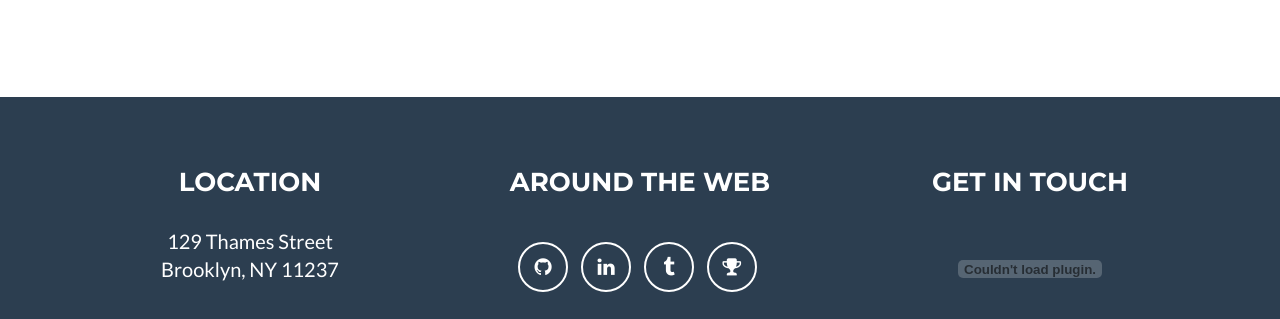
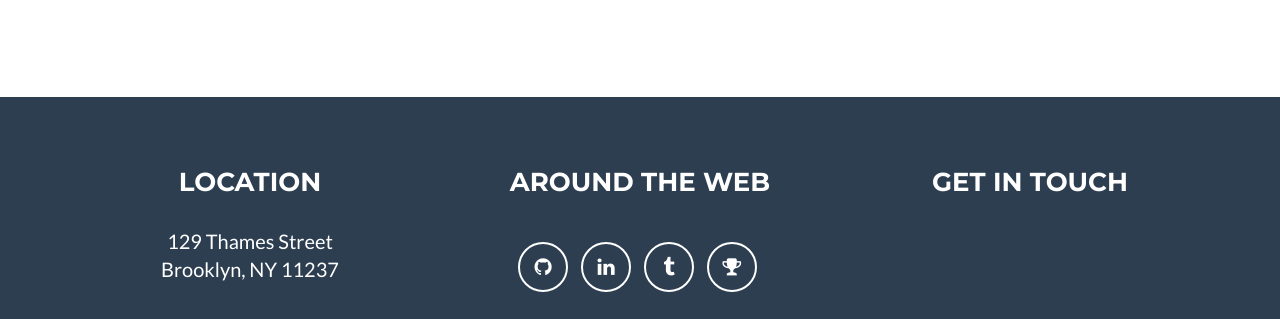
Before and after one commit to lonewarrior556/lonewarrior556.github.io, a plain HTML site: page index.html in a window 1280 px wide. Shown: the part 3132-3451 px from the top of the page. Drawn offline with nearby package versions, Linux system fonts and the light colour scheme.

Commit message:
Update index.html

```diff
--- a/index.html
+++ b/index.html
@@ -336,7 +336,9 @@
                     </div>
                     <div class="footer-col col-md-4">
                         <h3>Get in touch</h3>
-                        <p><object type="application/x-shockwave-flash" data="https://clients4.google.com/voice/embed/webCallButton" width="230" height="85"><param name="movie" value="https://clients4.google.com/voice/embed/webCallButton" /><param name="wmode" value="transparent" /><param name="FlashVars" value="id=c7c14920dbb98b1f1c7bba9955782c6e8aa33742&style=0" /></object></p>
+                        <p>
+                          <script type="text/javascript" src="http://feedjit.com/serve/?vv=1515&amp;tft=3&amp;dd=0&amp;wid=&amp;pid=0&amp;proid=0&amp;bc=FFFFFF&amp;tc=000000&amp;brd1=012B6B&amp;lnk=135D9E&amp;hc=FFFFFF&amp;hfc=2853A8&amp;btn=C99700&amp;ww=300&amp;wne=3&amp;srefs=0"></script><noscript><a href="http://feedjit.com/">Live Traffic Stats</a></noscript>
+                        </p>
                     </div>
                 </div>
             </div>
```
